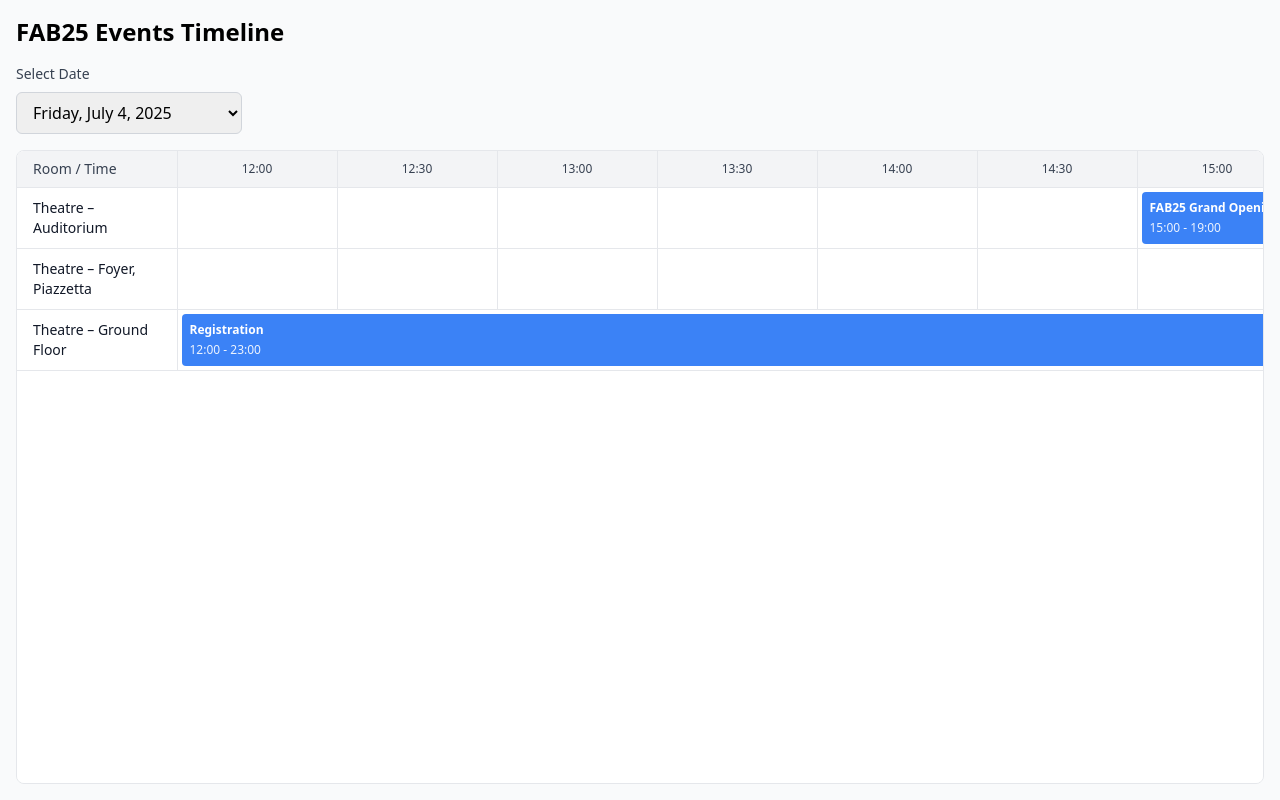
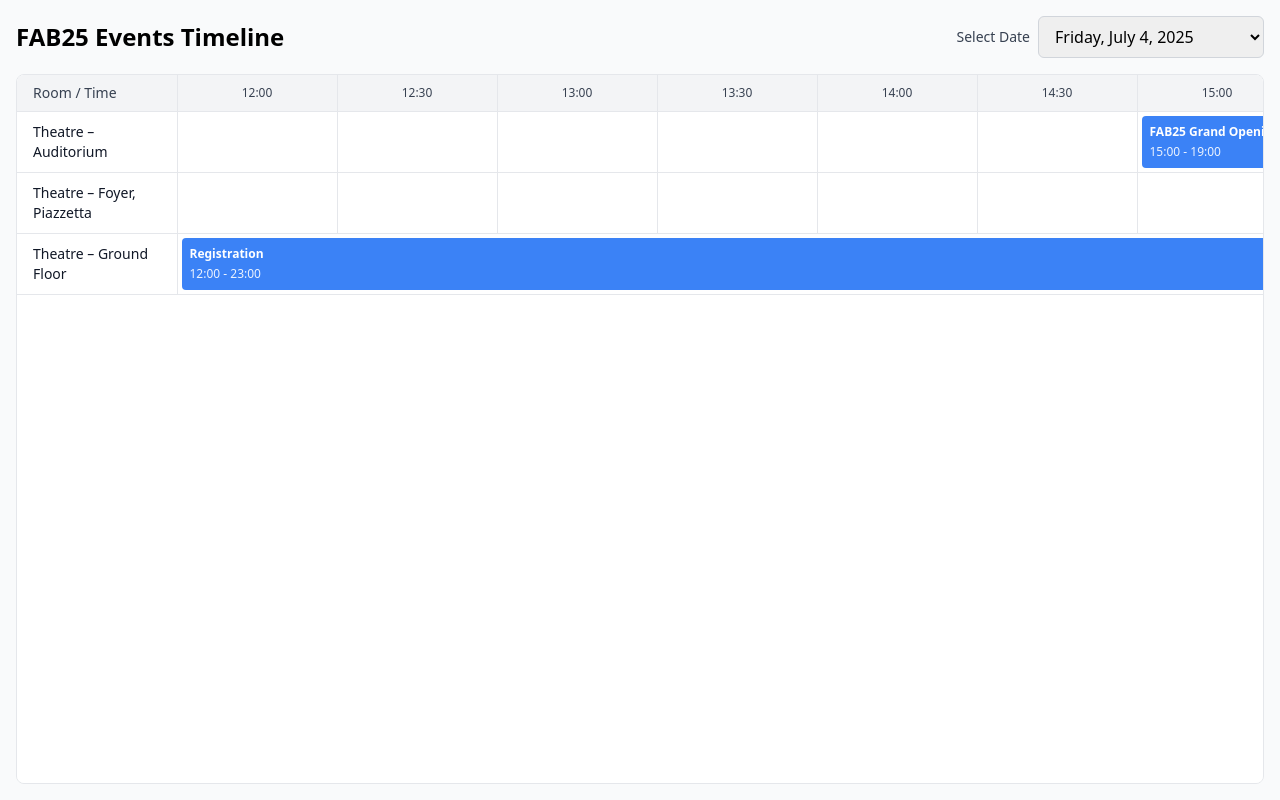
Before and after one commit to MarekZeman91/MarekZeman91.github.io, a plain HTML site: page fab25-timeline.html in a window 1280 px wide. Drawn offline with nearby package versions, Linux system fonts and the light colour scheme.

Commit message:
Update fab25-timeline.html with responsive layout and fixes

```diff
--- a/fab25-timeline.html
+++ b/fab25-timeline.html
@@ -1,3 +1,4 @@
+
 <!DOCTYPE html>
 <html lang="en">
 <head>
@@ -12,6 +13,7 @@
         .timeline-container {
             overflow: auto;
             -webkit-overflow-scrolling: touch;
+            grid-column: span 2;
         }
         .timeline-table {
             min-width: 100%;
@@ -36,6 +38,46 @@
             position: sticky;
             top: 0;
             z-index: 10;
+        }
+        .responsive-grid {
+            display: grid;
+            height: 100%;
+            width: 100%;
+            max-width: 100%;
+            margin: 0 auto;
+            grid-template-rows: max-content max-content 1fr;
+            grid-template-columns: 1fr 1fr;
+        }
+        .title-area {
+            grid-column: span 2;
+            margin-bottom: 1rem;
+        }
+        .date-selector {
+            grid-column: span 2;
+            margin-bottom: 1rem;
+            display: flex;
+            flex-direction: column;
+        }
+        @media (orientation: landscape) {
+            .responsive-grid {
+                grid-template-rows: max-content 1fr;
+                grid-template-columns: 1fr 1fr;
+                gap: 1rem;
+            }
+            .title-area {
+                grid-column: 1;
+                margin-bottom: 0;
+                display: flex;
+                align-items: center;
+            }
+            .date-selector {
+                grid-column: 2;
+                display: flex;
+                flex-direction: row;
+                align-items: center;
+                justify-content: flex-end;
+                margin-bottom: 0;
+            }
         }
     </style>
 </head>
@@ -351,11 +393,11 @@
 
             return (
                 <div className="h-screen p-4">
-                    <div className="max-w-full mx-auto grid h-full" style={{gridTemplateRows: 'max-content max-content 1fr'}}>
-                        <h1 className="text-2xl font-bold mb-4">FAB25 Events Timeline</h1>
+                    <div className="responsive-grid">
+                        <h1 className="text-2xl font-bold title-area">FAB25 Events Timeline</h1>
 
-                        <div className="mb-4">
-                            <label className="block text-sm font-medium text-gray-700 mb-2">
+                        <div className="date-selector gap-2">
+                            <label className="block text-sm font-medium text-gray-700">
                                 Select Date
                             </label>
                             <select
@@ -378,7 +420,7 @@
 
 
                         {activeTimeSlots.length > 0 ? (
-                            <div className="timeline-container border border-gray-200 rounded-lg bg-white h-full">
+                            <div className="timeline-container border border-gray-200 rounded-lg bg-white h-full col-span-full">
                                 <table className="timeline-table">
                                     <thead>
                                         <tr>
@@ -445,7 +487,8 @@
                                                                     className="border-b border-r border-gray-200 p-1"
                                                                 >
                                                                     <div
-                                                                        className="bg-blue-500 text-white rounded p-2 cursor-pointer hover:bg-blue-600 transition-colors h-full"
+                                                                        className="text-white rounded p-2 cursor-pointer hover:opacity-90 transition-opacity h-full"
+                                                                        style={{ backgroundColor: eventAtSlot.backgroundColor || '#3B82F6' }}
                                                                         onClick={() => setSelectedEvent(eventAtSlot)}
                                                                     >
                                                                         <p className="text-xs font-semibold line-clamp-2">
@@ -474,7 +517,7 @@
                                 </table>
                             </div>
                         ) : (
-                            <div className="border border-gray-200 rounded-lg bg-white h-full flex items-center justify-center">
+                            <div className="border border-gray-200 rounded-lg bg-white h-full flex items-center justify-center col-span-full">
                                 <p className="text-gray-500">No events scheduled for this date.</p>
                             </div>
                         )}
```
